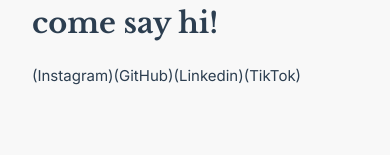
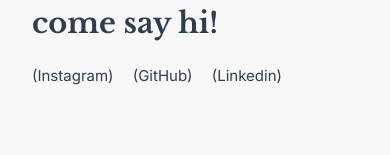
Before and after one commit to MathieuDubart/portfolio-vue, a Vue app: page /contact in a window 390 px wide. Shown: the part 485-640 px from the top of the page. Built offline with nearby package versions, Linux system fonts and the light colour scheme.

Commit message:
Removing/tiktok links
-> style needs to be reworked before adding tiktok link on mobile view

```diff
--- a/src/views/ContactView.vue
+++ b/src/views/ContactView.vue
@@ -8,7 +8,6 @@
       <a href="https://instagram.com/mathieudbrt" target="_blank" class="links">(Instagram)</a>
       <a href="https://github.com/mathieudubart" target="_blank" class="links">(GitHub)</a>
       <a href="https://www.linkedin.com/in/mathieu-dubart" target="_blank" class="links">(Linkedin)</a>
-			<a href="https://www.tiktok.com/@mathieudbrt" target="_blank" class="links">(TikTok)</a>
     </div>
   </div>
 </template>
```
